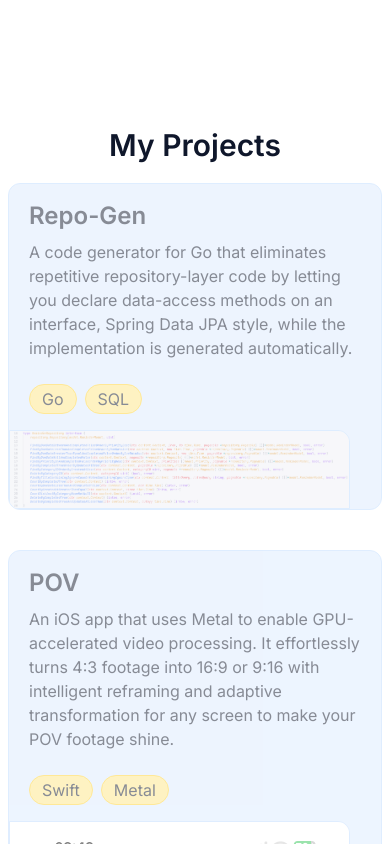
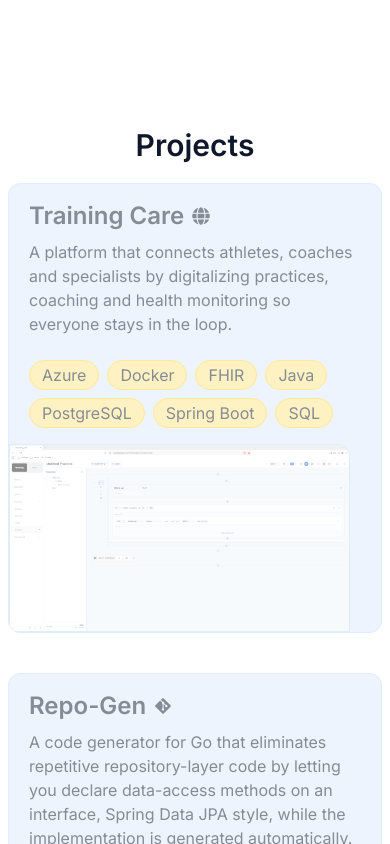
Before and after one commit to MhcVintar/portfolio, a Next.js app: page / in a window 390 px wide. Shown: the part 1680-2524 px from the top of the page. Built offline with nearby package versions, Linux system fonts and the light colour scheme; no server answers.

Commit message:
Added Training Care, UI improvements

```diff
--- a/package.json
+++ b/package.json
@@ -7,7 +7,7 @@
     "build": "next build",
     "start": "next start",
     "lint": "eslint .",
-    "format": "prettier --write ."
+    "fmt": "prettier --write ."
   },
   "dependencies": {
     "framer-motion": "^13.2.0",
--- a/src/components/contact.tsx
+++ b/src/components/contact.tsx
@@ -63,7 +63,7 @@ export default function Contact() {
         <form
           ref={formRef}
           action={handleSubmit}
-          className="my-3 flex flex-col gap-y-3"
+          className="my-3 flex flex-col gap-y-3 px-2 sm:px-0"
         >
           <input
             type="email"
--- a/src/components/projects/project-card.tsx
+++ b/src/components/projects/project-card.tsx
@@ -14,6 +14,7 @@ export default function ProjectCard({
   title,
   description,
   tags,
+  link,
   image,
   priority,
 }: ProjectCardProps) {
@@ -31,8 +32,19 @@ export default function ProjectCard({
       style={{ scale: transformedProgress, opacity: transformedProgress }}
       className="relative h-fit w-full overflow-hidden rounded-xl border border-blue-200 bg-blue-100 sm:h-96 dark:border-gray-700 dark:bg-gray-800"
     >
-      <div className="scrollbar-hide flex h-3/5 w-full flex-col overflow-auto px-5 py-4 text-left sm:h-full sm:w-1/2 sm:group-odd:translate-x-[19rem] md:group-odd:translate-x-[21rem] lg:group-odd:translate-x-[22rem]">
-        <h3 className="mb-2 text-2xl font-semibold capitalize">{title}</h3>
+      <div className="scrollbar-hide flex h-3/5 w-full flex-col overflow-auto px-5 py-4 text-left sm:h-full sm:w-1/2 sm:group-even:translate-x-[19rem] md:group-even:translate-x-[21rem] lg:group-even:translate-x-[22rem]">
+        <h3 className="mb-2 text-2xl font-semibold capitalize">
+          <a
+            href={link.href}
+            target="_blank"
+            className="group/link flex w-fit items-center gap-x-2 transition outline-none hover:text-blue-700 focus:text-blue-700 dark:hover:text-blue-300 dark:focus:text-blue-300"
+          >
+            {title}
+            <span className="text-lg transition group-hover/link:scale-110 group-focus/link:scale-110">
+              {link.icon}
+            </span>
+          </a>
+        </h3>
         <p className="mb-6">{description}</p>
         <ul className="mt-auto flex flex-wrap gap-2">
           {tags.map((tag, index) => (
@@ -50,7 +62,7 @@ export default function ProjectCard({
         alt={title}
         quality={95}
         priority={priority}
-        className="h-1/3 w-11/12 rounded-tr-xl border border-blue-200 object-cover transition group-hover:scale-105 sm:absolute sm:top-8 sm:block sm:h-full sm:w-[27rem] sm:rounded-t-xl sm:group-odd:-left-40 sm:group-even:-right-40 sm:group-hover:-translate-y-5 sm:group-odd:group-hover:translate-x-4 sm:group-odd:group-hover:rotate-6 sm:group-even:group-hover:-translate-x-4 sm:group-even:group-hover:-rotate-6 md:w-[30rem] dark:border-gray-700"
+        className="h-1/3 w-11/12 rounded-tr-xl border border-blue-200 object-cover transition group-hover:scale-105 sm:absolute sm:top-8 sm:block sm:h-full sm:w-[27rem] sm:rounded-t-xl sm:group-odd:-right-40 sm:group-even:-left-40 sm:group-hover:-translate-y-5 sm:group-odd:group-hover:-translate-x-4 sm:group-odd:group-hover:-rotate-6 sm:group-even:group-hover:translate-x-4 sm:group-even:group-hover:rotate-6 md:w-[30rem] dark:border-gray-700"
       />
     </motion.article>
   );
--- a/src/components/projects/projects.tsx
+++ b/src/components/projects/projects.tsx
@@ -1,7 +1,7 @@
 "use client";
 
+import ProjectCard from "@/components/projects/project-card";
 import SectionHeading from "@/components/section-heading";
-import ProjectCard from "@/components/projects/project-card";
 import { projects } from "@/data";
 import { useSectionInView } from "@/hooks";
 
@@ -14,7 +14,7 @@ export default function Projects() {
       ref={sectionRef}
       className="mb-32 w-full scroll-mt-24 px-2 text-center sm:w-[37rem] sm:px-0 md:w-[42rem] lg:w-[45rem]"
     >
-      <SectionHeading>My projects</SectionHeading>
+      <SectionHeading>Projects</SectionHeading>
       <ul className="flex flex-col items-center gap-y-10">
         {projects.map((project, index) => (
           <li key={index} className="group">
--- a/src/components/skills.tsx
+++ b/src/components/skills.tsx
@@ -1,10 +1,10 @@
 "use client";
 
+import { skills } from "@/data";
+import { useSectionInView } from "@/hooks";
 import { motion, stagger, useAnimate, useInView } from "framer-motion";
 import { useEffect } from "react";
 import SectionHeading from "./section-heading";
-import { skills } from "@/data";
-import { useSectionInView } from "@/hooks";
 
 export default function Skills() {
   const [ulRef, animate] = useAnimate();
@@ -23,7 +23,7 @@ export default function Skills() {
       ref={sectionRef}
       className="mb-32 w-full scroll-mt-24 px-2 text-center sm:w-[38rem] sm:px-0 md:w-[45rem] lg:w-[50rem] xl:w-[55rem]"
     >
-      <SectionHeading>My skills</SectionHeading>
+      <SectionHeading>Skills</SectionHeading>
       <ul ref={ulRef} className="flex flex-wrap justify-center gap-2">
         {skills.map(([name, featured], index) => (
           <motion.li
--- a/src/data.ts
+++ b/src/data.ts
@@ -6,9 +6,15 @@ import repogenDarkImage from "@public/projects/repogen-dark.png";
 import repogenLightImage from "@public/projects/repogen-light.png";
 import sudokuDarkImage from "@public/projects/sudoku-dark.png";
 import sudokuLightImage from "@public/projects/sudoku-light.png";
+import trainingCareImage from "@public/projects/training-care.png";
 import React from "react";
-import { FaGraduationCap, FaUniversity } from "react-icons/fa";
-import { FaMicrochip, FaRobot, FaServer } from "react-icons/fa6";
+import {
+  FaGitAlt,
+  FaGlobe,
+  FaGraduationCap,
+  FaUniversity,
+} from "react-icons/fa";
+import { FaFileLines, FaMicrochip, FaRobot, FaServer } from "react-icons/fa6";
 
 export const links = [
   { name: "Home", href: "#home" },
@@ -21,25 +27,53 @@ export const links = [
 
 export const projects = [
   {
+    title: "Training Care",
+    description:
+      "A platform that connects athletes, coaches and specialists by digitalizing practices, coaching and health monitoring so everyone stays in the loop.",
+    tags: [
+      "Azure",
+      "Docker",
+      "FHIR",
+      "Java",
+      "PostgreSQL",
+      "Spring Boot",
+      "SQL",
+    ],
+    image: { light: trainingCareImage, dark: trainingCareImage },
+    link: {
+      icon: React.createElement(FaGlobe),
+      href: "https://training.care",
+    },
+  },
+  {
     title: "Repo-Gen",
     description:
       "A code generator for Go that eliminates repetitive repository-layer code by letting you declare data-access methods on an interface, Spring Data JPA style, while the implementation is generated automatically.",
     tags: ["Go", "SQL"],
     image: { light: repogenLightImage, dark: repogenDarkImage },
+    link: {
+      icon: React.createElement(FaGitAlt),
+      href: "https://github.com/MhcVintar/repogen",
+    },
   },
   {
     title: "POV",
     description:
       "An iOS app that uses Metal to enable GPU-accelerated video processing. It effortlessly turns 4:3 footage into 16:9 or 9:16 with intelligent reframing and adaptive transformation for any screen to make your POV footage shine.",
-    tags: ["Swift", "Metal"],
+    tags: ["Metal", "Swift"],
     image: { light: povLightImage, dark: povDarkImage },
+    link: {
+      icon: React.createElement(FaGitAlt),
+      href: "https://github.com/MhcVintar/pov",
+    },
   },
   {
     title: "Portfolio",
     description:
       "A modern and responsive web app that showcases my frontend abilities and my other computer science accomplishments.",
-    tags: ["TypeScript", "React", "Next.js", "Framer Motion", "Tailwind"],
+    tags: ["Framer Motion", "Next.js", "React", "Tailwind", "TypeScript"],
     image: { light: portfolioLightImage, dark: portfolioDarkImage },
+    link: { icon: React.createElement(FaGlobe), href: "#home" },
   },
   {
     title: "Sudoku TUI",
@@ -47,6 +81,10 @@ export const projects = [
       "A terminal-based Sudoku game written in Go. User can choose between multiple difficulty levels and the game generates a new Sudoku puzzle every time. When the puzzle is solved, the user can see their time and the number of mistakes they made.",
     tags: ["Go"],
     image: { light: sudokuLightImage, dark: sudokuDarkImage },
+    link: {
+      icon: React.createElement(FaGitAlt),
+      href: "https://github.com/MhcVintar/sudoku",
+    },
   },
 ] as const;
 
@@ -71,7 +109,6 @@ export const skills = [
   ["Linux", true],
   ["MongoDB", true],
   ["Next.js", false],
-  ["Node.js", false],
   ["PostgreSQL", true],
   ["Python", false],
   ["React", false],
@@ -84,6 +121,26 @@ export const skills = [
   ["TypeScript", false],
 ] as const satisfies [string, boolean][];
 
+function websiteLink(url: string) {
+  return {
+    text: "Website",
+    icon: React.createElement(FaGlobe, {
+      className: "text-base transition group-hover/reference:scale-110",
+    }),
+    link: url,
+  };
+}
+
+function referenceLink(url: string) {
+  return {
+    text: "Reference",
+    icon: React.createElement(FaFileLines, {
+      className: "transition group-hover/reference:scale-110",
+    }),
+    link: url,
+  };
+}
+
 export const educationAndExperience = [
   {
     title: "First year of University",
@@ -91,8 +148,7 @@ export const educationAndExperience = [
     dateEnd: new Date("2023-06-26"),
     description:
       "First year of the university study programme for Computer and Information Science at the University of Ljubljana.",
-    link: "https://www.fri.uni-lj.si/en",
-    reference: undefined,
+    links: [websiteLink("https://www.fri.uni-lj.si/en")],
     icon: React.createElement(FaUniversity),
   },
   {
@@ -101,8 +157,10 @@ export const educationAndExperience = [
     dateEnd: new Date("2023-09-15"),
     description:
       "Working on an IDE for embedded systems written in C++ and on a testing application for the IDE written in Python and PyQt.",
-    link: "https://www.isystemlabs.si/",
-    reference: "/references/iSystem-reference.pdf",
+    links: [
+      websiteLink("https://www.isystemlabs.si/"),
+      referenceLink("/references/iSystem-reference.pdf"),
+    ],
     icon: React.createElement(FaMicrochip),
   },
   {
@@ -111,8 +169,7 @@ export const educationAndExperience = [
     dateEnd: new Date("2024-06-12"),
     description:
       "Second year of the university study programme for Computer and Information Science at the University of Ljubljana.",
-    link: "https://www.fri.uni-lj.si/en",
-    reference: undefined,
+    links: [websiteLink("https://www.fri.uni-lj.si/en")],
     icon: React.createElement(FaUniversity),
   },
   {
@@ -120,8 +177,7 @@ export const educationAndExperience = [
     dateBegin: new Date("2024-05-06"),
     dateEnd: new Date("2025-9-30"),
     description: "Working on the backend of DevRev's marketplace using Go.",
-    link: "https://devrev.ai/",
-    reference: undefined,
+    links: [websiteLink("https://devrev.ai/")],
     icon: React.createElement(FaServer),
   },
   {
@@ -130,8 +186,7 @@ export const educationAndExperience = [
     dateEnd: new Date("2025-6-13"),
     description:
       "Third year of the university study programme for Computer and Information Science at the University of Ljubljana.",
-    link: "https://www.fri.uni-lj.si/en",
-    reference: undefined,
+    links: [websiteLink("https://www.fri.uni-lj.si/en")],
     icon: React.createElement(FaUniversity),
   },
   {
@@ -140,8 +195,7 @@ export const educationAndExperience = [
     dateEnd: "present",
     description:
       "Working as an AI automations engineer, focusing on backend development and implementing tailored solutions for clients.",
-    link: "https://telosmation.com/",
-    reference: undefined,
+    links: [websiteLink("https://telosmation.com/")],
     icon: React.createElement(FaRobot),
   },
   {
@@ -150,8 +204,15 @@ export const educationAndExperience = [
     dateEnd: new Date("2026-08-26"),
     description:
       "Completed my bachelor's thesis, Declarative Generation of Repositories in Go, building Repo-Gen: a Go code generator that cuts hand-written repository code by more than 90%.",
-    link: "https://repozitorij.uni-lj.si/IzpisGradiva.php?id=186061&lang=eng",
-    reference: undefined,
+    links: [
+      {
+        text: "Thesis",
+        icon: React.createElement(FaGraduationCap, {
+          className: "text-lg transition group-hover/reference:scale-110",
+        }),
+        link: "https://repozitorij.uni-lj.si/IzpisGradiva.php?id=186061&lang=eng",
+      },
+    ],
     icon: React.createElement(FaGraduationCap),
   },
 ] as const;
```
Also changed, not shown: src/components/education-and-experience/timeline-card-link.tsx (added, +24 -0 lines), src/components/education-and-experience/timeline-card.tsx (+5 -21 lines), src/components/home.tsx (+8 -4 lines), public/projects/training-care.png (added).
